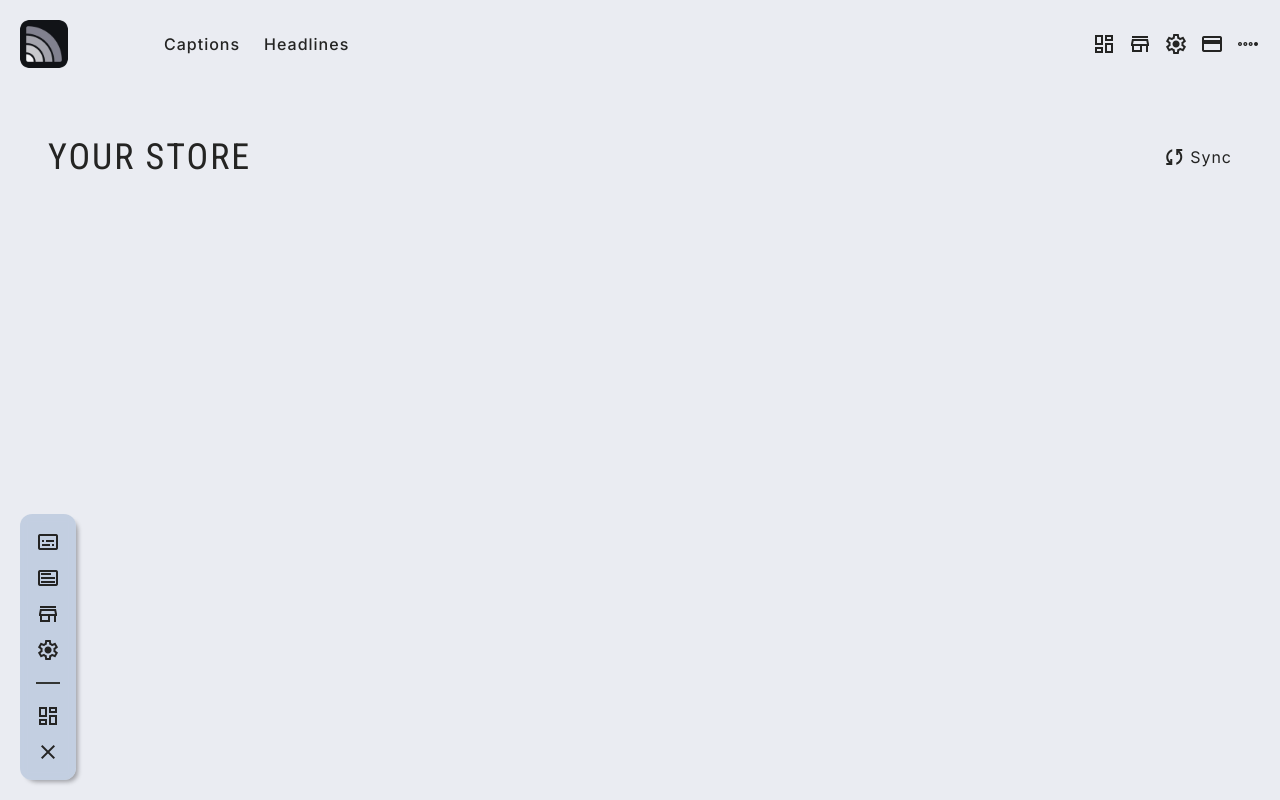
After one commit to coderadi-in/ECHO, a Flask app: template templates/pages/store.html in a window 1280 px wide. The commit adds this page. Run offline with Flask 3, Linux system fonts and the light colour scheme; the template is opened without the code that fills it, so the values that code supplies are empty; parts of the project's set-up code (start-up, migrations or seed data) failed here and were passed over.

Commit message:
Started store integrated. Initialized router file.

```diff
--- a/routers/__init__.py
+++ b/routers/__init__.py
@@ -9,6 +9,7 @@ from flask import Flask
 from .app import app
 from .auth import auth
 from .billing import billing
+from .store import store
 
 # * FUNCTION TO BIND ALL ROUTERS TO THE SERVER
 def bind_routers(server: Flask) -> None:
@@ -30,3 +31,4 @@ def bind_routers(server: Flask) -> None:
     server.register_blueprint(app)
     server.register_blueprint(auth)
     server.register_blueprint(billing)
+    server.register_blueprint(store)
--- a/templates/components/controls.html
+++ b/templates/components/controls.html
@@ -23,7 +23,7 @@
     <div class="column gap-12" id="appControls">
         <a href="{{ url_for('app.captions') }}" class="link symbol" title="Captions">subtitles</a>
         <a href="{{ url_for('app.headlines') }}" class="link symbol" title="Headlines">text_ad</a>
-        <a href="{{ url_for('app.store') }}" class="link symbol" title="Store">store</a>
+        <a href="{{ url_for('store.store_page') }}" class="link symbol" title="Store">store</a>
         <a href="{{ url_for('app.settings') }}" class="link symbol" title="Settings">settings</a>
     </div>
 
--- a/templates/components/header.html
+++ b/templates/components/header.html
@@ -34,7 +34,7 @@
 
     <div class="right row gap-12">
         <a href="{{ url_for('app.dashboard') }}" class="link symbol" title="Dashboard">dashboard</a>
-        <a href="{{ url_for('app.store') }}" class="link symbol" title="Store">store</a>
+        <a href="{{ url_for('store.store_page') }}" class="link symbol" title="Store">store</a>
         <button class="link btn symbol" title="Settings" popovertarget="settingsOptions" id="settingsOpen">settings</button>
         <a href="{{ url_for('billing.plans') }}" class="link symbol" title="Billing">credit_card</a>
         <button class="link btn symbol" title="Open Controls" id="openControls">page_control</button>
--- /dev/null
+++ b/templates/pages/store.html
@@ -0,0 +1,35 @@
+<!DOCTYPE html>
+<html lang="en">
+<head>
+    <meta charset="UTF-8">
+    <meta name="viewport" content="width=device-width, initial-scale=1.0">
+    <link rel="pre-connect" href="https://fonts.googleapis.com">
+
+    <link rel="shortcut icon" href="{{ url_for('static', filename='assets/icons/favicon.ico') }}" type="image/x-icon">
+    <title>Store &bull; ECHO</title>
+
+    <link rel="stylesheet" href="{{ url_for('static', filename='base/_utility.css') }}">
+    <link rel="stylesheet" href="{{ url_for('static', filename='css/pages/account.css') }}">
+</head>
+<body>
+    {% include 'components/msg.html' %}
+
+    {% include 'components/header.html' %}
+    {% include 'components/controls.html' %}
+
+    <main class="main">
+        <section class="section p-48 column gap-20">
+            <div class="head res-row h-sb gap-12">
+                <h1 class="h1">Your store</h1>
+
+                <div class="actions row gap-12">
+                    <a href="/store/sync" class="link row gap-4">
+                        <span class="symbol">sync</span>
+                        <span class="text">Sync</span>
+                    </a>
+                </div>
+            </div>
+        </section>
+    </main>
+</body>
+</html>
```
Also changed, not shown: routers/app.py (+0 -9 lines), routers/billing.py (+6 -2 lines), routers/store.py (added, +29 -0 lines).
